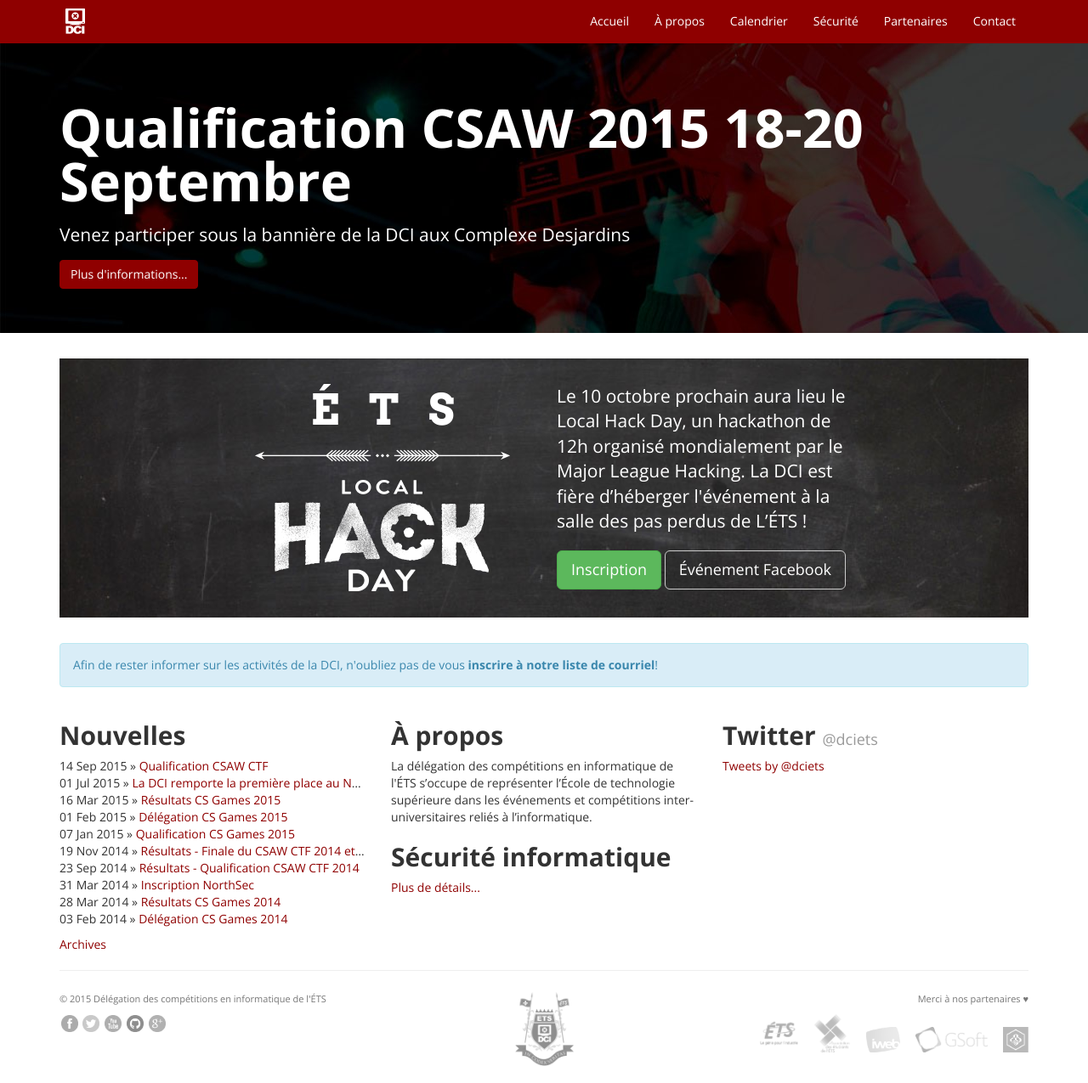
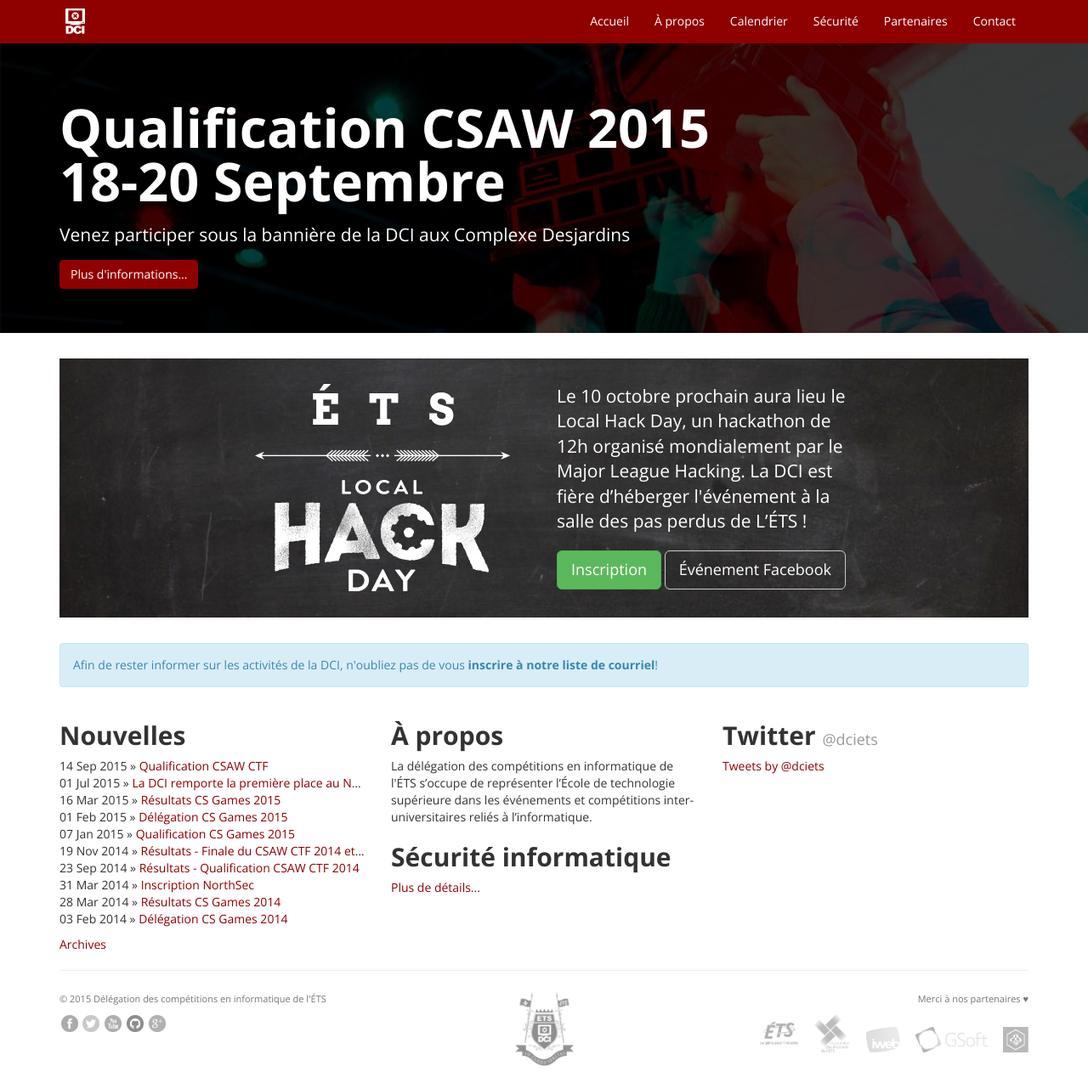
Before and after one commit to dciets/dciets.github.io, a Jekyll site: the page built from index.html, in a window 1280 px wide and 1275 px high. Shown: the whole window at 85% size. Built offline with Jekyll 4.4.1, drawn with Linux system fonts in a browser that asks for light colours; Markdown is read by kramdown in place of the engine named in the settings; comment, search, counter and statistics services are not loaded.

Commit message:
Add line breal

```diff
--- a/index.html
+++ b/index.html
@@ -4,7 +4,7 @@
 <!-- Jumbotron -->
 <div class='jumbotron'>
   <div class='container'>
-    <h1>Qualification CSAW 2015 18-20 Septembre</h1>
+    <h1>Qualification CSAW 2015<br />18-20 Septembre</h1>
     <div class='p'>Venez participer sous la bannière de la DCI aux Complexe Desjardins</div>
     <a class='btn btn-primary btn-md' href='news/2015/09/14/qualification-csaw-2015/'>Plus d'informations...</a>
   </div>
```
